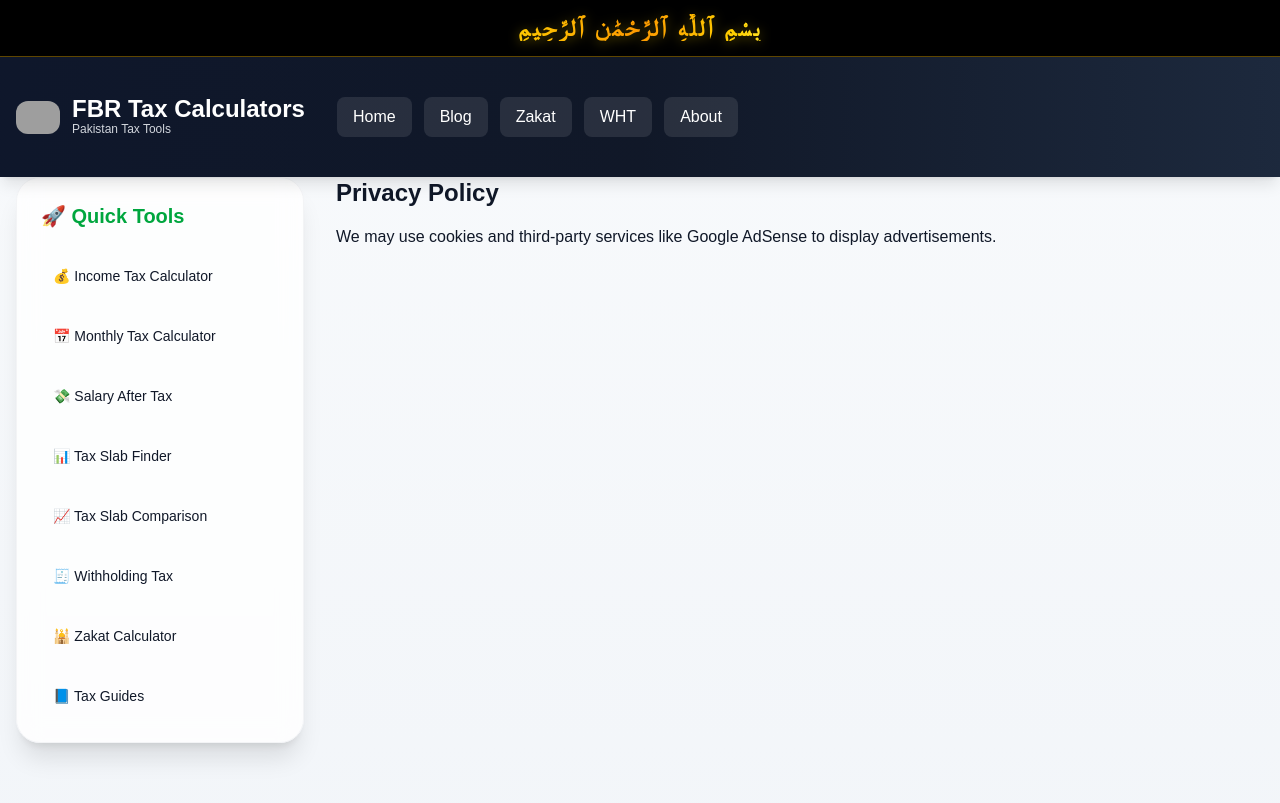
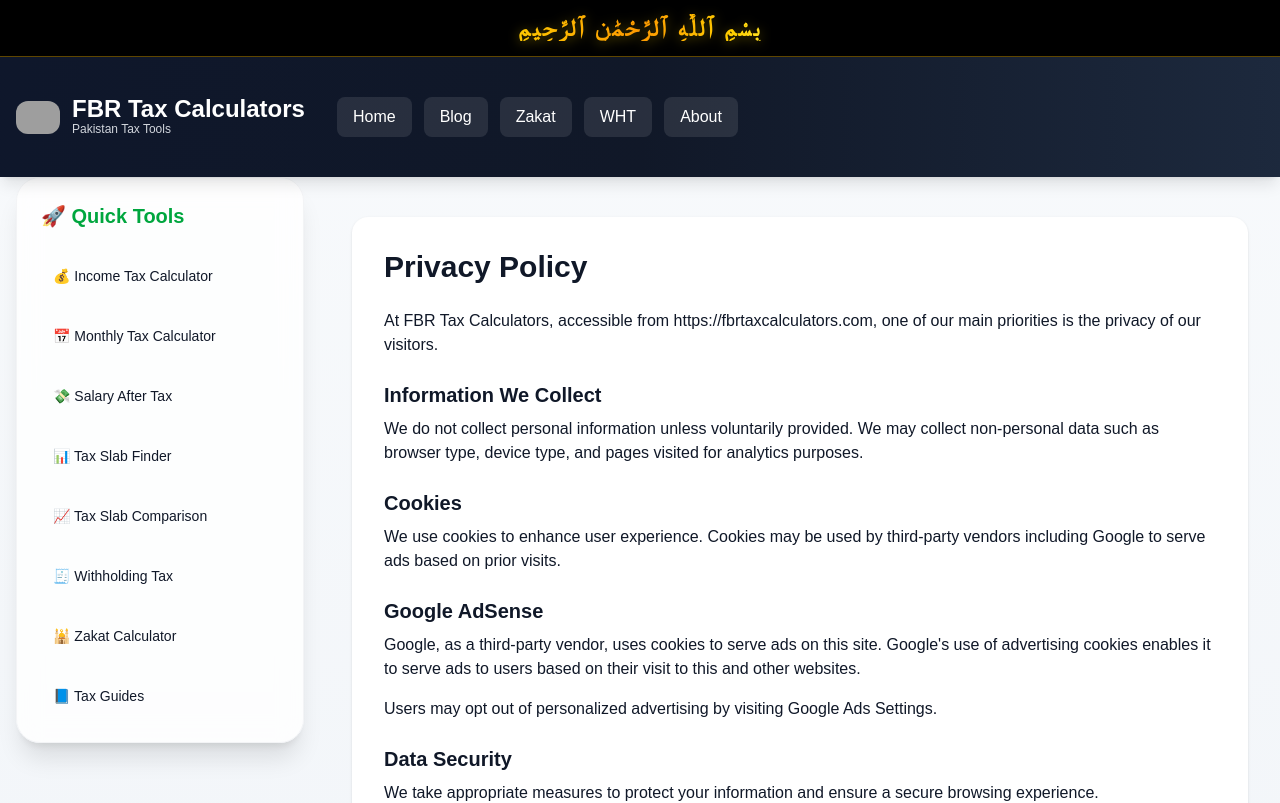
Before and after one commit to muhammadobaid1986/fbrtaxcalculators, a Next.js app: page /privacy-policy in a window 1280 px wide. Shown: the top 803 px of the page. Built offline with nearby package versions, Linux system fonts and the light colour scheme; grey boxes are pictures that could not be loaded.

Commit message:
Expanded Privacy Policy for AdSense compliance

```diff
--- a/app/privacy-policy/page.tsx
+++ b/app/privacy-policy/page.tsx
@@ -1,10 +1,48 @@
 export default function PrivacyPolicy() {
   return (
-    <div>
-      <h1 className="text-2xl font-bold mb-4">Privacy Policy</h1>
+    <div className="max-w-4xl mx-auto bg-white p-8 rounded-2xl shadow mt-10">
+      <h1 className="text-3xl font-bold mb-6">Privacy Policy</h1>
+
+      <p className="mb-4">
+        At FBR Tax Calculators, accessible from https://fbrtaxcalculators.com,
+        one of our main priorities is the privacy of our visitors.
+      </p>
+
+      <h2 className="text-xl font-semibold mt-6 mb-2">Information We Collect</h2>
+      <p className="mb-4">
+        We do not collect personal information unless voluntarily provided.
+        We may collect non-personal data such as browser type, device type,
+        and pages visited for analytics purposes.
+      </p>
+
+      <h2 className="text-xl font-semibold mt-6 mb-2">Cookies</h2>
+      <p className="mb-4">
+        We use cookies to enhance user experience. Cookies may be used by
+        third-party vendors including Google to serve ads based on prior visits.
+      </p>
+
+      <h2 className="text-xl font-semibold mt-6 mb-2">Google AdSense</h2>
+      <p className="mb-4">
+        Google, as a third-party vendor, uses cookies to serve ads on this site.
+        Google's use of advertising cookies enables it to serve ads to users
+        based on their visit to this and other websites.
+      </p>
+
+      <p className="mb-4">
+        Users may opt out of personalized advertising by visiting
+        Google Ads Settings.
+      </p>
+
+      <h2 className="text-xl font-semibold mt-6 mb-2">Data Security</h2>
+      <p className="mb-4">
+        We take appropriate measures to protect your information and ensure
+        a secure browsing experience.
+      </p>
+
+      <h2 className="text-xl font-semibold mt-6 mb-2">Contact Us</h2>
       <p>
-        We may use cookies and third-party services like Google AdSense
-        to display advertisements.
+        If you have questions about this Privacy Policy,
+        please contact us through our Contact page.
       </p>
     </div>
   );
```
